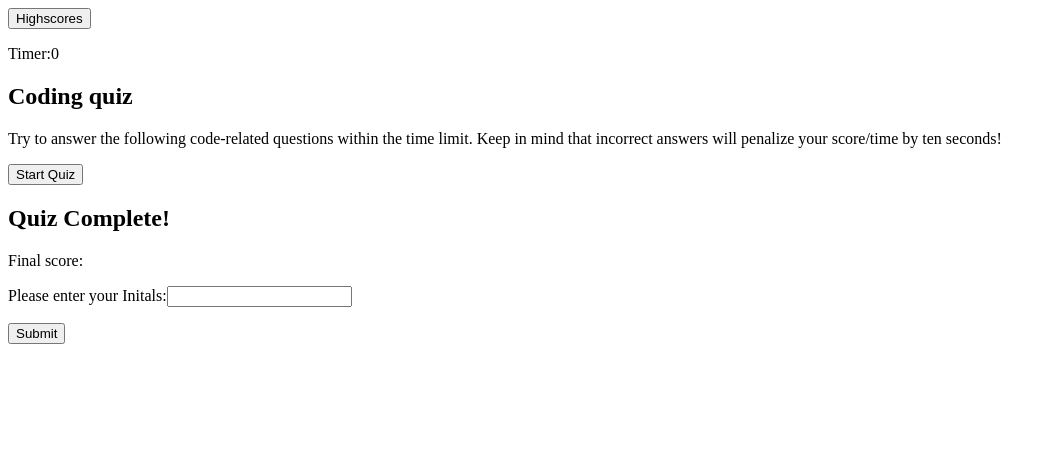
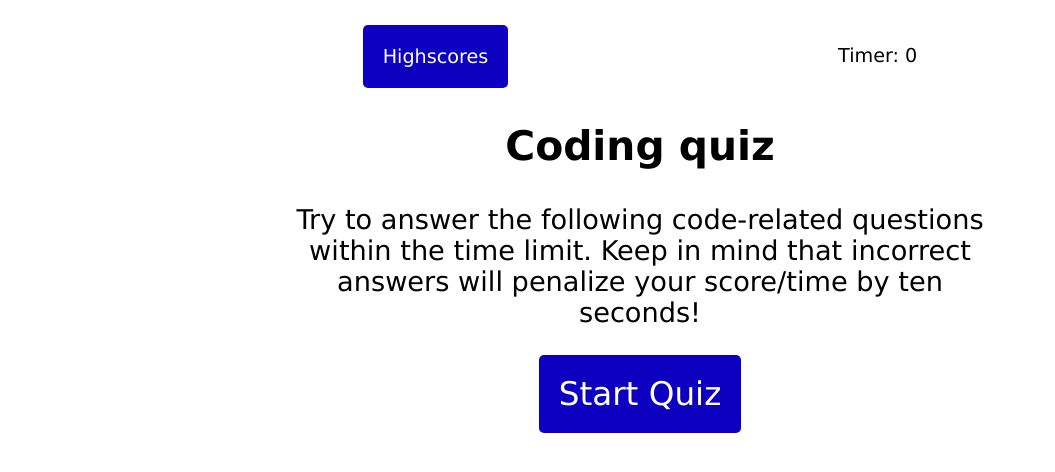
Before and after one commit to AlexM745/Coding-quiz, a plain HTML site: page index.html in a window 1280 px wide. Shown: the whole page, without its empty margins (0-1055 px from the left). Drawn offline with Linux system fonts and the light colour scheme.

Commit message:
Added styling to elements on CSS and edited HTML

```diff
--- a/assets/stylesheet.css
+++ b/assets/stylesheet.css
@@ -0,0 +1,53 @@
+*{
+    font-family: Verdana, Geneva, Tahoma, sans-serif;
+}
+/* to postion the score, timer and quiz sections */
+.quiz {
+    margin: 10px auto;
+    max-width:700px;
+}
+
+/* To sepearate the scores and timer elements*/
+header {
+    display:flex;
+    justify-content: space-evenly;
+    margin: 25px;
+}
+/* for timer */
+.timer {
+font-size: larger;
+}
+/* For the first thing the user sees */
+.landing{
+    text-align: center;
+    font-size: 170%;
+}
+/* For all the buttons on the page */
+button{
+    border:none;
+    display: inline-block;
+    cursor:pointer;
+    color: white;
+    background-color: #0d00c0 ;
+    border-radius: 5px;
+    font-size: 120%;
+    text-align: center;
+    padding:20px;
+}
+/* to make the button elements hover */
+button:hover {
+    background-color: #6159d1;
+}
+/* For user input font to be larger */
+ input[type="text"] {
+    font-size: large;
+}
+/* To hide the questions and the ending of the quiz before the start of the quiz */
+.hide{
+    display: none;
+}
+
+
+
+/* Media query for adjusting size smaller screens */
+/* Media query for adjusting to larger screens */
--- a/index.html
+++ b/index.html
@@ -14,11 +14,11 @@
         <header>
              <!-- Highscore button -->
              <div>
-                 <button class="scores" id = "view-scores">Highscores</button>
+                 <button class="header-scores" id = "view-scores">Highscores</button>
             </div>
              <!-- Timer -->
             <div class="timer">
-                 <p>Timer:<span id="timer">0</spa></p>
+                 <p>Timer:<span id="timer"> 0 </spa></p>
              </div>
         </header>
 
@@ -33,7 +33,7 @@
                             Keep in mind that incorrect answers will penalize your score/time by ten seconds!
                         </p>
 
-                        <button class="startbutton">Start Quiz</button>
+                        <button id="start-button">Start Quiz</button>
                 </section>
             </div>
             <!-- Questions and Answers hidden until start button is hit -->
@@ -45,7 +45,7 @@
                 <section class="hide" id="end">
                     <h2>Quiz Complete!</h2>
                     <p>Final score: <span id="final-score"></span></p>
-                    <p>Please enter your Initals:<input type="text" id="name" max="3"/></p>
+                    <p>Please enter your Initals: <input type="text" id="name" max="3"/></p>
                     <button id="submit-score">Submit</button>
                 </section>
         </main>
```
